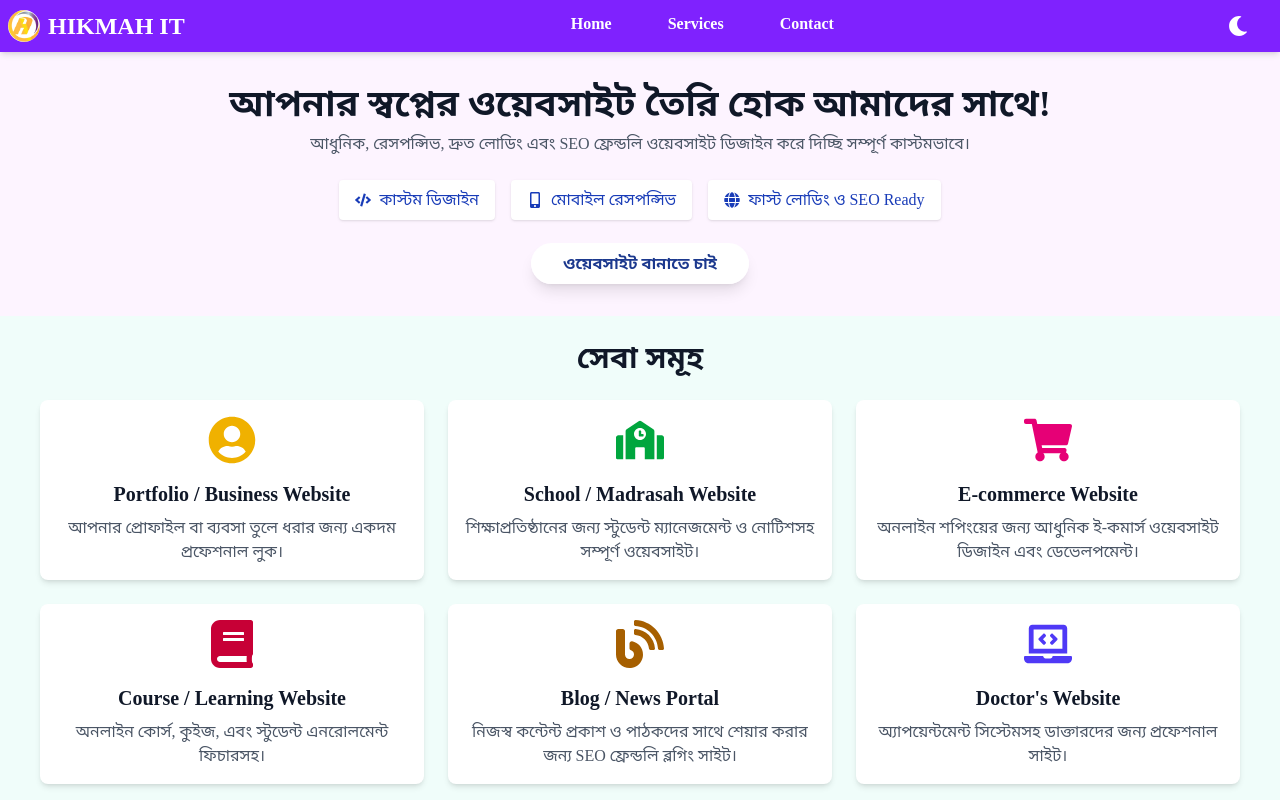
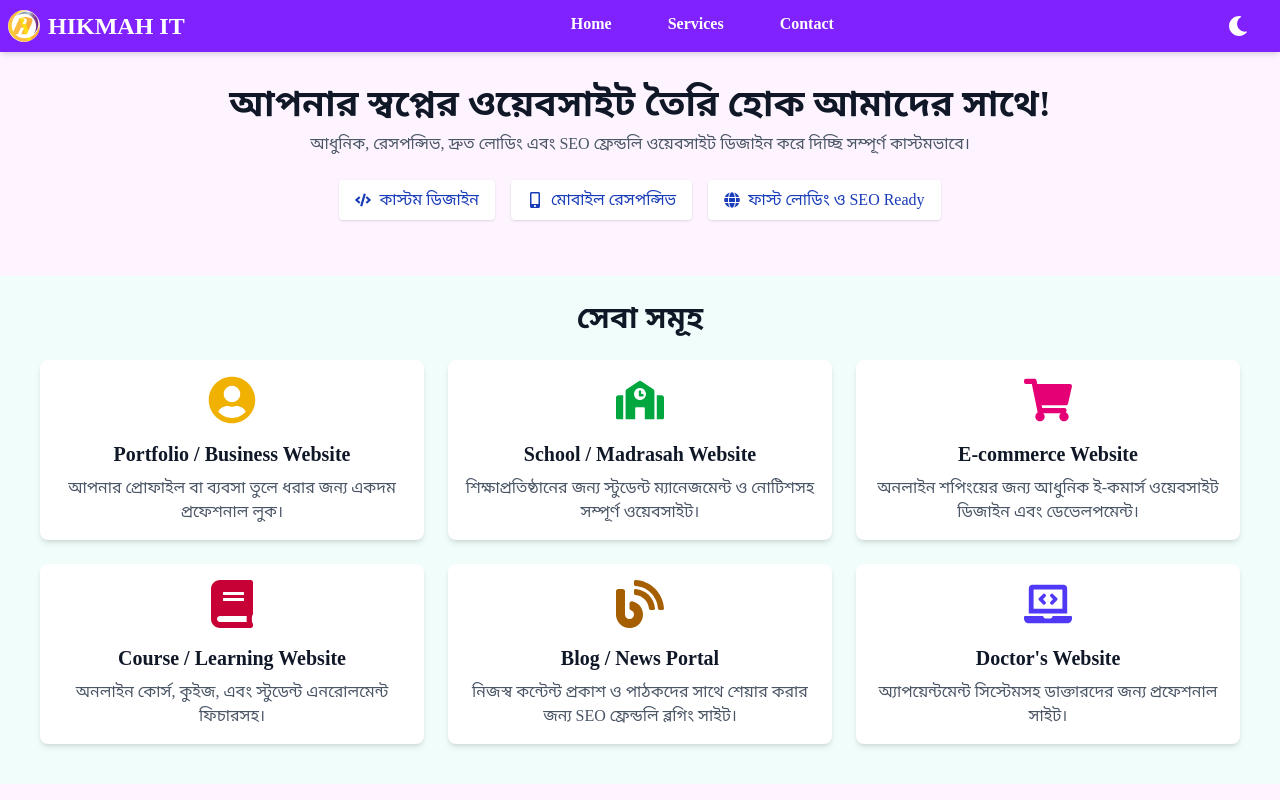
Before and after one commit to mdjunaidalhabib/hikmah-it, a Next.js app: page /web-development in a window 1280 px wide. Shown: the top 800 px of the page. Built offline with nearby package versions, Linux system fonts and the light colour scheme.

Commit message:
Updated code

```diff
--- a/app/components/home/services.jsx
+++ b/app/components/home/services.jsx
@@ -31,8 +31,8 @@ const services = [
 export default function ServicesPage() {
   return (
     <section id="services" className="bg-teal-50 dark:bg-gray-900">
-      <div className="px-4 md:px-10 py-10 max-w-7xl mx-auto">
-        <h2 className="text-3xl font-bold text-gray-900 dark:text-white text-center mb-6">
+      <div className="px-4 md:px-10 pb-14 pt-8 max-w-7xl mx-auto">
+        <h2 className="text-3xl font-bold text-gray-900 dark:text-white text-center mb-12">
           আমাদের সেবা সমূহ
         </h2>
         <div className="grid grid-cols-1 md:grid-cols-3 gap-6">
--- a/app/components/web-development/HeroSection.jsx
+++ b/app/components/web-development/HeroSection.jsx
@@ -12,7 +12,7 @@ const HeroSection = () => {
           আধুনিক, রেসপন্সিভ, দ্রুত লোডিং এবং SEO ফ্রেন্ডলি ওয়েবসাইট ডিজাইন করে
           দিচ্ছি সম্পূর্ণ কাস্টমভাবে।
         </p>
-        <div className="flex flex-wrap gap-4 justify-center mb-8 text-sm md:text-base">
+        <div className="flex flex-wrap gap-4 justify-center mb-4 text-sm md:text-base">
           <span className="flex items-center gap-2 bg-white text-blue-800 px-4 py-2 rounded shadow">
             <FaCode /> কাস্টম ডিজাইন
           </span>
@@ -23,12 +23,6 @@ const HeroSection = () => {
             <FaGlobe /> ফাস্ট লোডিং ও SEO Ready
           </span>
         </div>
-        <a
-          href="#order-form"
-          className="bg-white text-blue-900 font-semibold px-8 py-3 rounded-full shadow-lg hover:bg-blue-100 transition"
-        >
-          ওয়েবসাইট বানাতে চাই
-        </a>
       </div>
     </section>
   );
--- a/app/services/page.js
+++ b/app/services/page.js
@@ -1,14 +1,11 @@
 import React from 'react'
 import Services from "../components/home/services";
 import CustomerReviewSlider from "../components/home/CustomerReviewSlider";
-import Contact from "../components/home/Contact";
-
 export default function Home() {
   return (
     <div className='mt-14'>
       <Services />
       <CustomerReviewSlider />
-      <Contact />
     </div>
   );
 }
```
